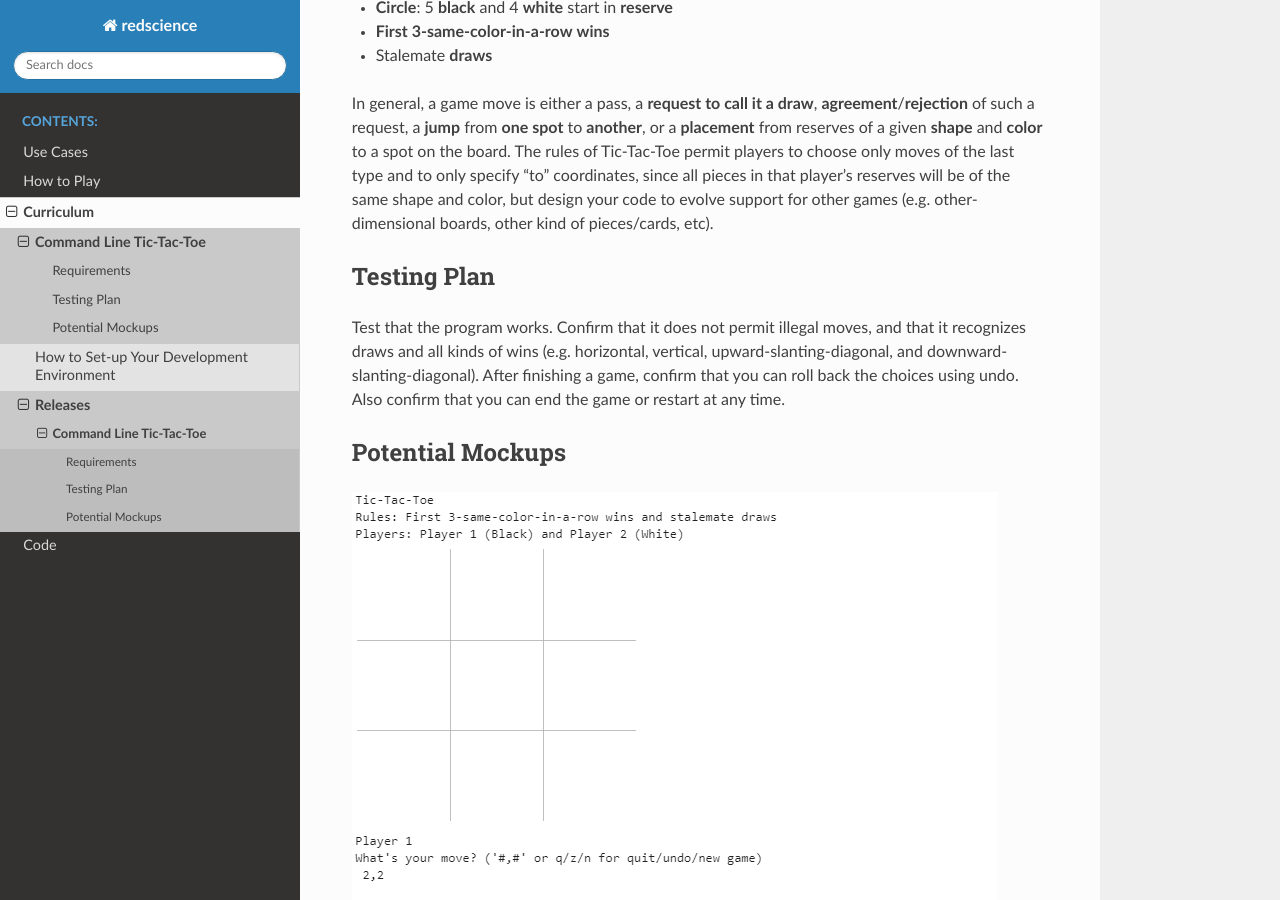
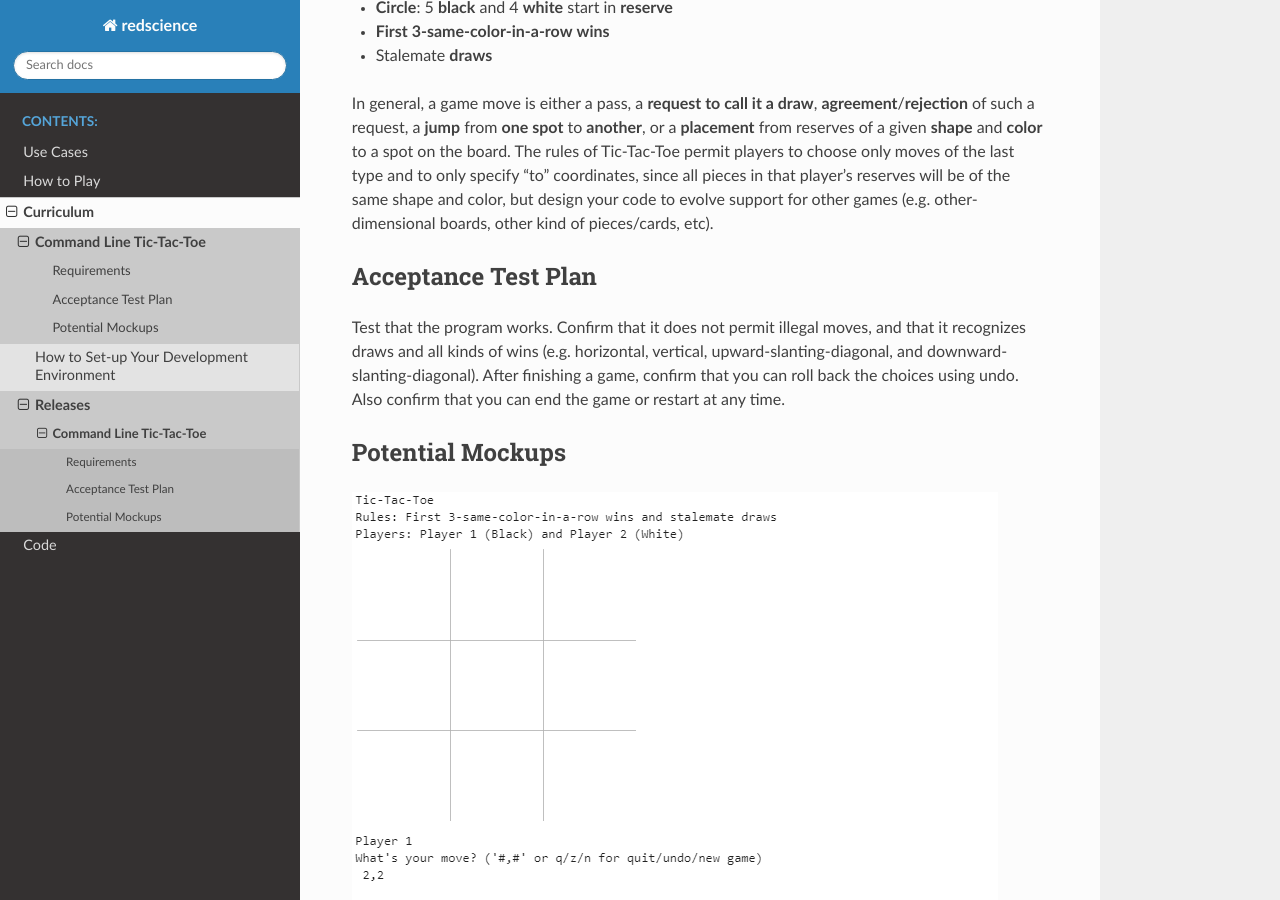
Before and after one commit to ChrisSantosLang/redscience, a Sphinx documentation site: the page built from docs/source/releases/commandline.rst, in a window 1280 px wide and 900 px high, scrolled down 628 px. Built offline with Sphinx 7.4.7 and the Read the Docs theme 2.0.0, drawn with Linux system fonts in a browser that asks for light colours; pages that are not in the unit, such as notebooks, are missing from menus.

Commit message:
Update commandline.rst

```diff
--- a/docs/source/releases/commandline.rst
+++ b/docs/source/releases/commandline.rst
@@ -1,3 +1,4 @@
+========================
 Command Line Tic-Tac-Toe
 ========================
 
@@ -40,8 +41,8 @@ since all pieces in that player’s reserves will be of the same shape
 and color, but design your code to evolve support for other games
 (e.g. other-dimensional boards, other kind of pieces/cards, etc).
 
-Testing Plan
-------------
+Acceptance Test Plan
+--------------------
 
 Test that the program works. Confirm that it does not permit illegal
 moves, and that it recognizes draws and all kinds of wins (e.g.
```
